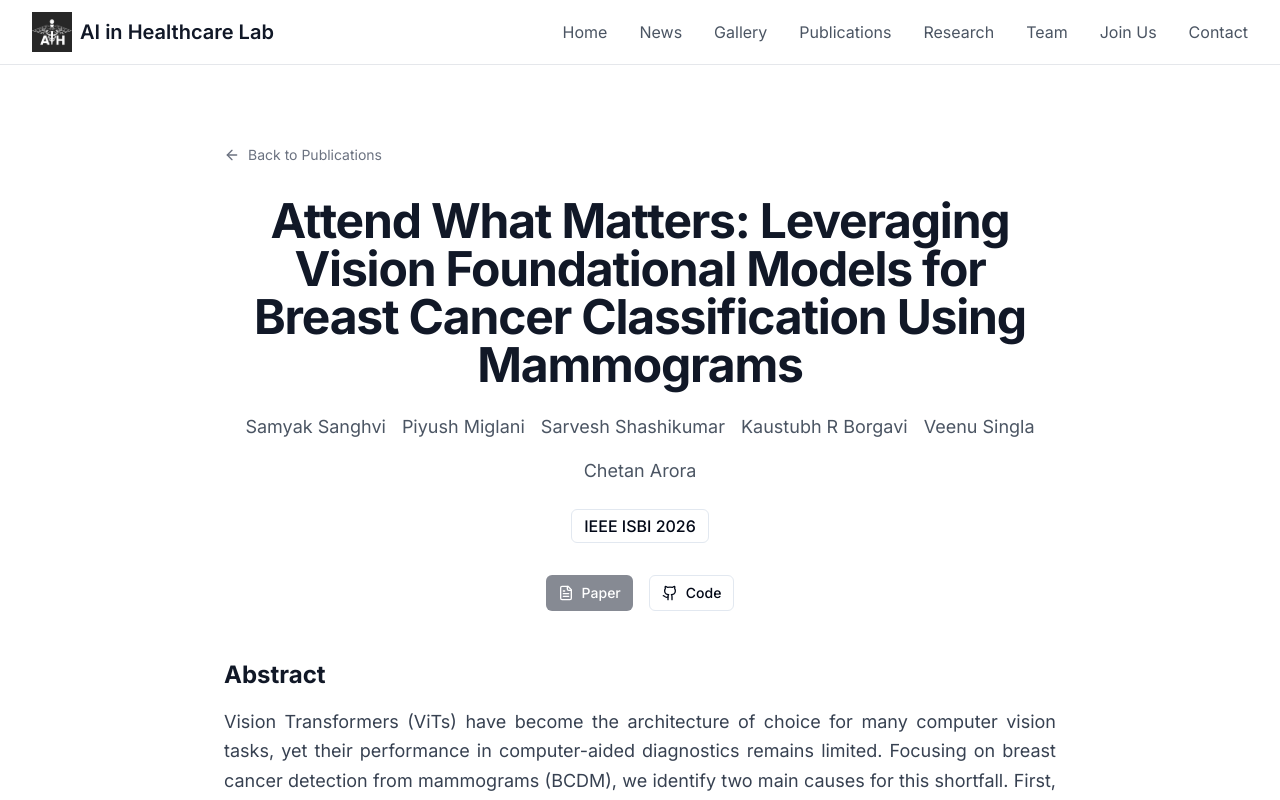
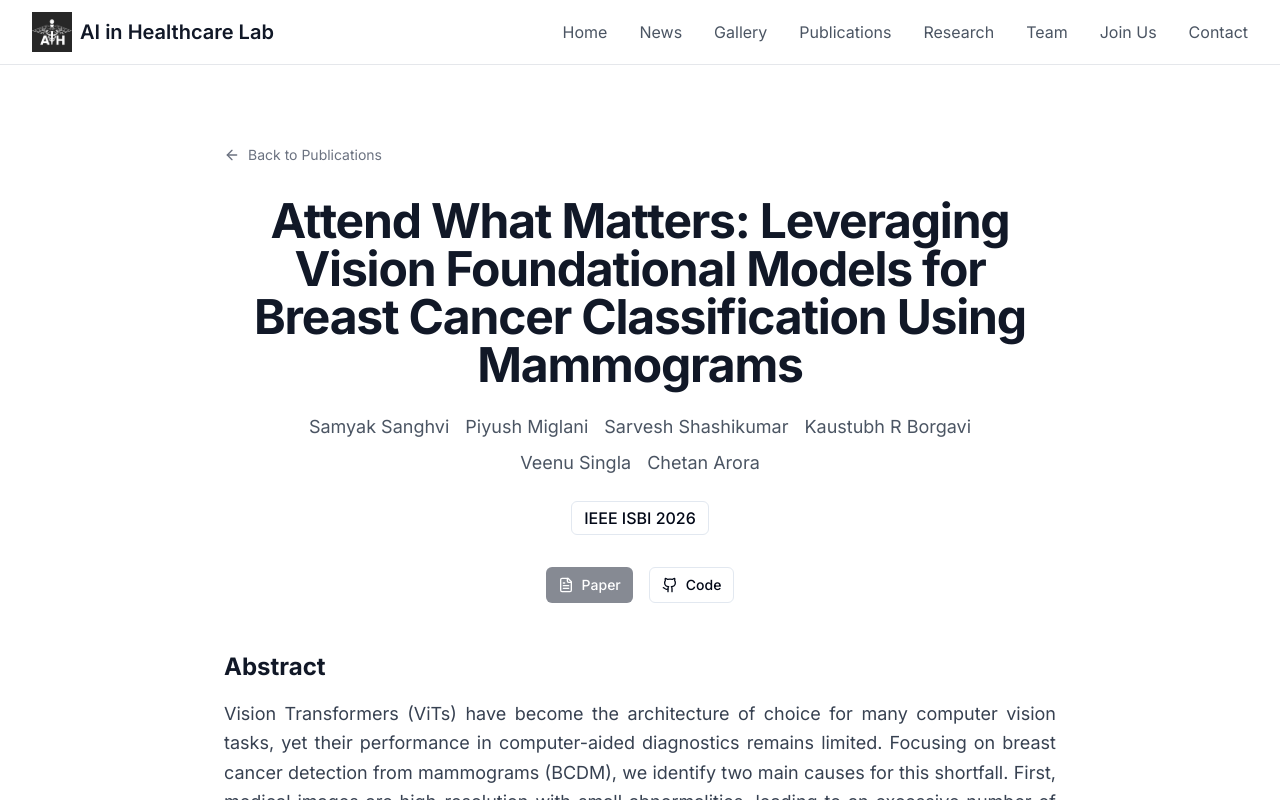
Before and after one commit to AiH-IITD/aih-iitd.github.io, a Next.js app: page /publications/attend-what-matters in a window 1280 px wide. Shown: the top 800 px of the page. Built offline with nearby package versions, Linux system fonts and the light colour scheme.

Commit message:
Update list of authors.

```diff
--- a/app/publications/attend-what-matters/page.tsx
+++ b/app/publications/attend-what-matters/page.tsx
@@ -20,13 +20,17 @@ export default function AttendWhatMattersPage() {
                     <h1 className="text-3xl md:text-5xl font-bold text-gray-900 mb-6 tracking-tight">
                         Attend What Matters: Leveraging Vision Foundational Models for Breast Cancer Classification Using Mammograms
                     </h1>
-                    <div className="flex flex-wrap justify-center gap-4 text-lg text-gray-600 mb-6">
+                    <div className="text-lg text-gray-600 mb-6 text-center">
+                        <div className="flex justify-center gap-4 mb-2">
                             <span>Samyak Sanghvi</span>
                             <span>Piyush Miglani</span>
                             <span>Sarvesh Shashikumar</span>
                             <span>Kaustubh R Borgavi</span>
+                        </div>
+                        <div className="flex justify-center gap-4">
                             <span>Veenu Singla</span>
                             <span>Chetan Arora</span>
+                        </div>
                     </div>
                     <div className="flex justify-center items-center gap-2 mb-8">
                         <Badge variant="outline" className="text-md py-1 px-3">IEEE ISBI 2026</Badge>
```
Lines whose indentation alone changed are shown as unchanged.
